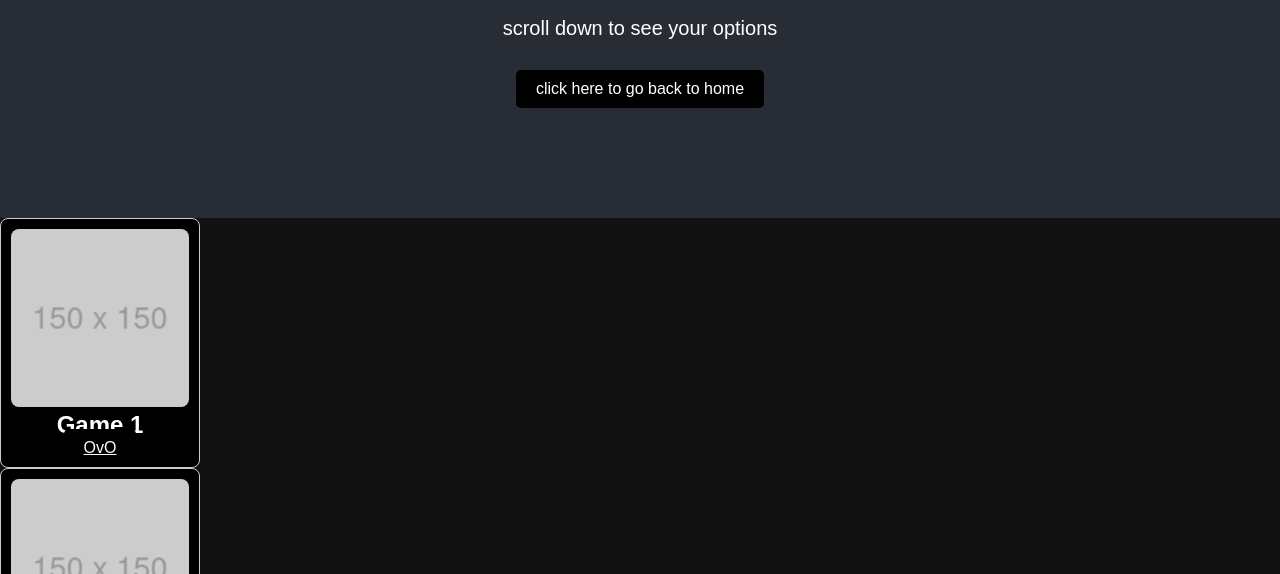
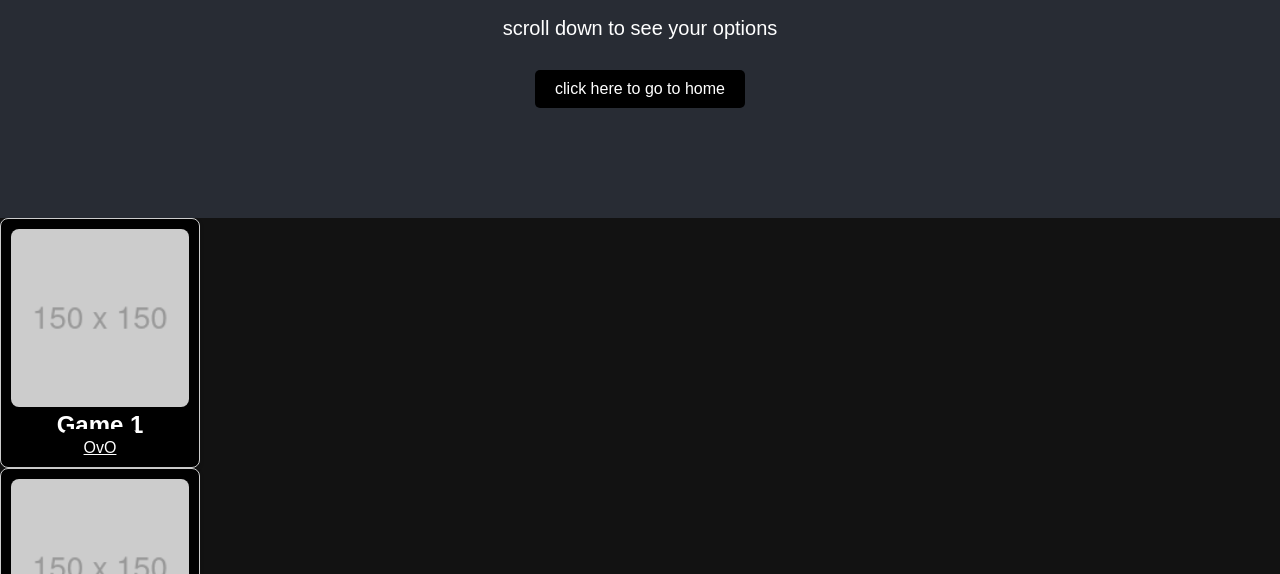
Before and after one commit to xeenoUB/XeenoUB.github.io, a website: page page/games.html in a window 1280 px wide. Shown: the part 226-800 px from the top of the page. Drawn offline with Linux system fonts and the light colour scheme.

Commit message:
Update games.html

```diff
--- a/page/games.html
+++ b/page/games.html
@@ -18,7 +18,7 @@
     <section class="hero" id="site">
         <h2>Welcome to XeenoUB</h2>
         <p>scroll down to see your options</p>
-        <button class="button" onclick="window.location.href='c'">click here to go back to home</button>
+<button class="button" onclick="window.location.href='/index.htmll'">click here to go to home</button>
     </section>
     <section class="games">
         <div class="game">
```
